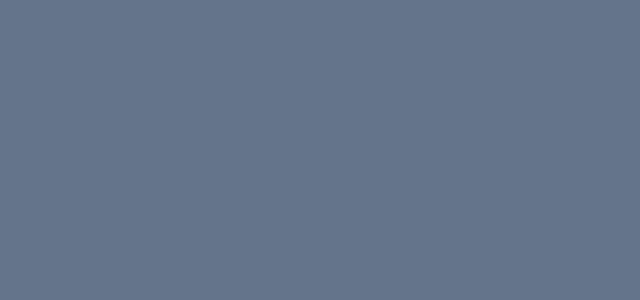
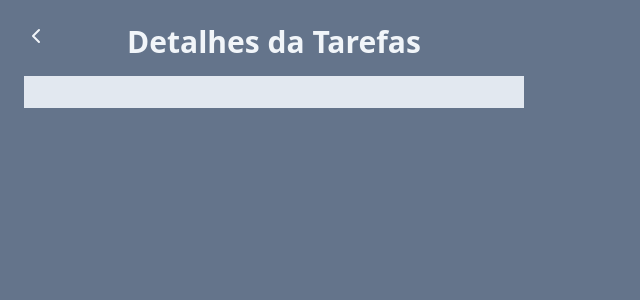
Before and after one commit to jo0u/curso-react, a React (Vite) app: page /task in a window 1280 px wide. Shown: the top 300 px of the page, without its empty margins (0-640 px from the left). Built offline with nearby package versions, Linux system fonts and the light colour scheme.

Commit message:
Criação da pagina de detalhamentos

```diff
--- a/src/App.jsx
+++ b/src/App.jsx
@@ -1,4 +1,4 @@
-import { useState } from "react";
+import { useEffect, useState } from "react";
 import AddTask from "./componentes/AddTask";
 import Tasks from "./componentes/Tasks";
 import { v4 } from "uuid";
@@ -23,6 +23,10 @@
       isCompleted: false,
     },
   ]);
+
+  useEffect(() => {
+    localStorage.setItem("tasks", JSON.stringify(tasks));
+  }, [tasks]);
 
   function onTaskClick(taskId) {
     const newTasks = tasks.map((task) => {
@@ -68,26 +72,3 @@
 }
 
 export default App;
-
-/*
-exemplo de states
-
-
-import { useState } from "react";
-
-function App(){
-  const [message, setMessage] = useState("Olá,mundo!")
-  //State (Estado)
-
-return(
-  <div>
-  <h1>{message}</h1>
-  <button onClick={() => {
-    setMessage("Olá, fui clicado");
-  }}>Mudar mensagem</button>
-  </div>
-);
-}
-
-export default App
-*/
--- a/src/componentes/Tasks.jsx
+++ b/src/componentes/Tasks.jsx
@@ -1,6 +1,14 @@
 import { ChevronRightIcon, TrashIcon } from "lucide-react";
+import { useNavigate } from "react-router-dom";
 
 function Tasks({ tasks, onTaskClick, onDeleteTaskClick }) {
+  const navigate = useNavigate();
+  function onSeeDatailsClick(task) {
+    const query = new URLSearchParams();
+    query.set("title", task.title);
+    query.set("description", task.description);
+    navigate(`/task?${query.toString()}`);
+  }
   return (
     <ul className="space-y-4 p-6 bg-slate-200 rounded-md shadow">
       {tasks.map((task) => (
@@ -13,7 +21,10 @@
           >
             {task.title}
           </button>
-          <button className="bg-slate-400 p-2 rounded-md text-white ">
+          <button
+            onClick={() => onSeeDatailsClick(task)}
+            className="bg-slate-400 p-2 rounded-md text-white "
+          >
             <ChevronRightIcon />
           </button>
           <button
--- a/src/pages/TaskPage.jsx
+++ b/src/pages/TaskPage.jsx
@@ -1,5 +1,32 @@
+import { ChevronLeftIcon } from "lucide-react";
+import { useNavigate, useSearchParams } from "react-router-dom";
+
 function TaskPage() {
-  return <div className="h-screen w-screen bg-slate-500 p-6"></div>;
+  const navigate = useNavigate();
+  const [searchParams] = useSearchParams();
+  const title = searchParams.get("title");
+  const description = searchParams.get("description");
+  return (
+    <div className="h-screen w-screen bg-slate-500 p-6">
+      <div className="w-[500px] space-y-4">
+        <div className="flex justify-center relative">
+          <button
+            onClick={() => navigate(-1)}
+            className="absolute left-0 top-0 bottom-0 mb-6 text-slate-100"
+          >
+            <ChevronLeftIcon />
+          </button>
+          <h1 className="text-3xl text-slate-100 font-bold text-center">
+            Detalhes da Tarefas
+          </h1>
+        </div>
+        <div className="bg-slate-200 text-slate-100 p-4 font-bold text-center">
+          <h2 className="text-xl  font-bold text-slate-600">{title}</h2>
+          <p className="text-slate-600">{description}</p>
+        </div>
+      </div>
+    </div>
+  );
 }
 
 export default TaskPage;
```
